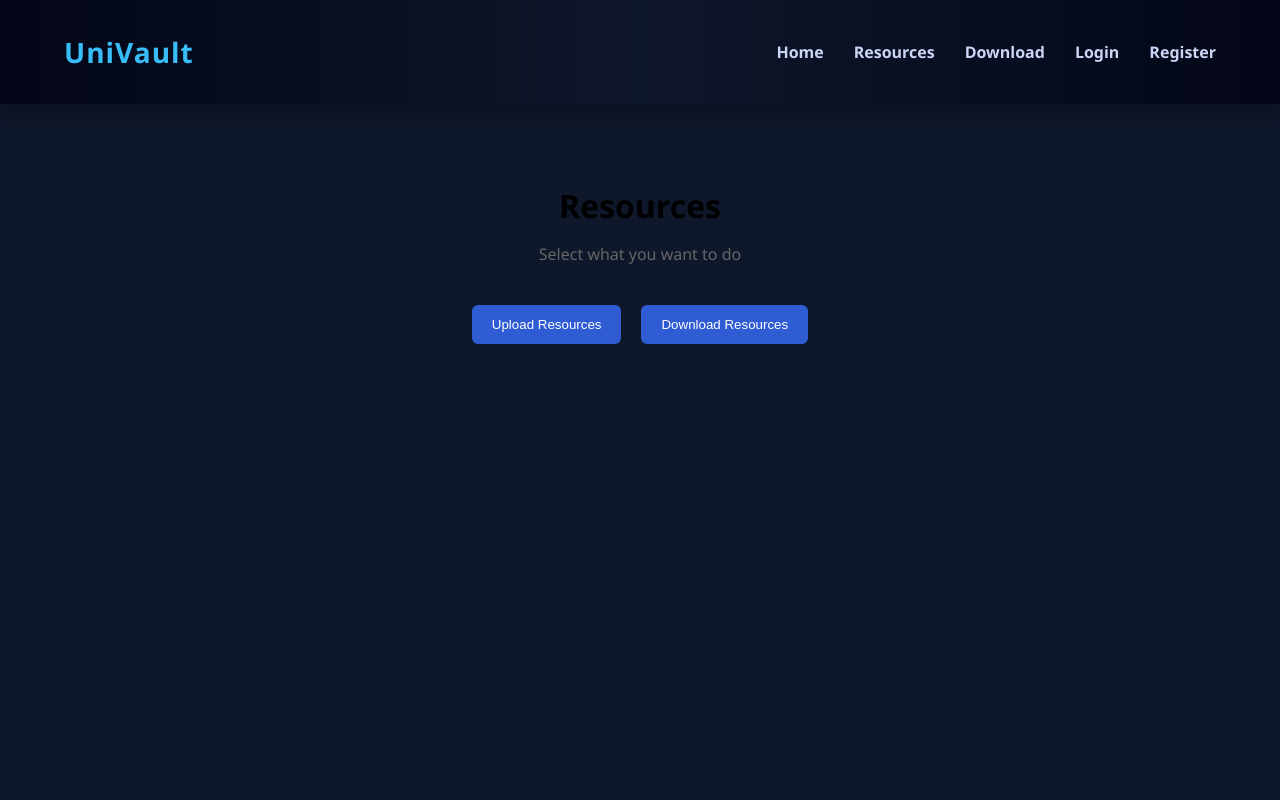
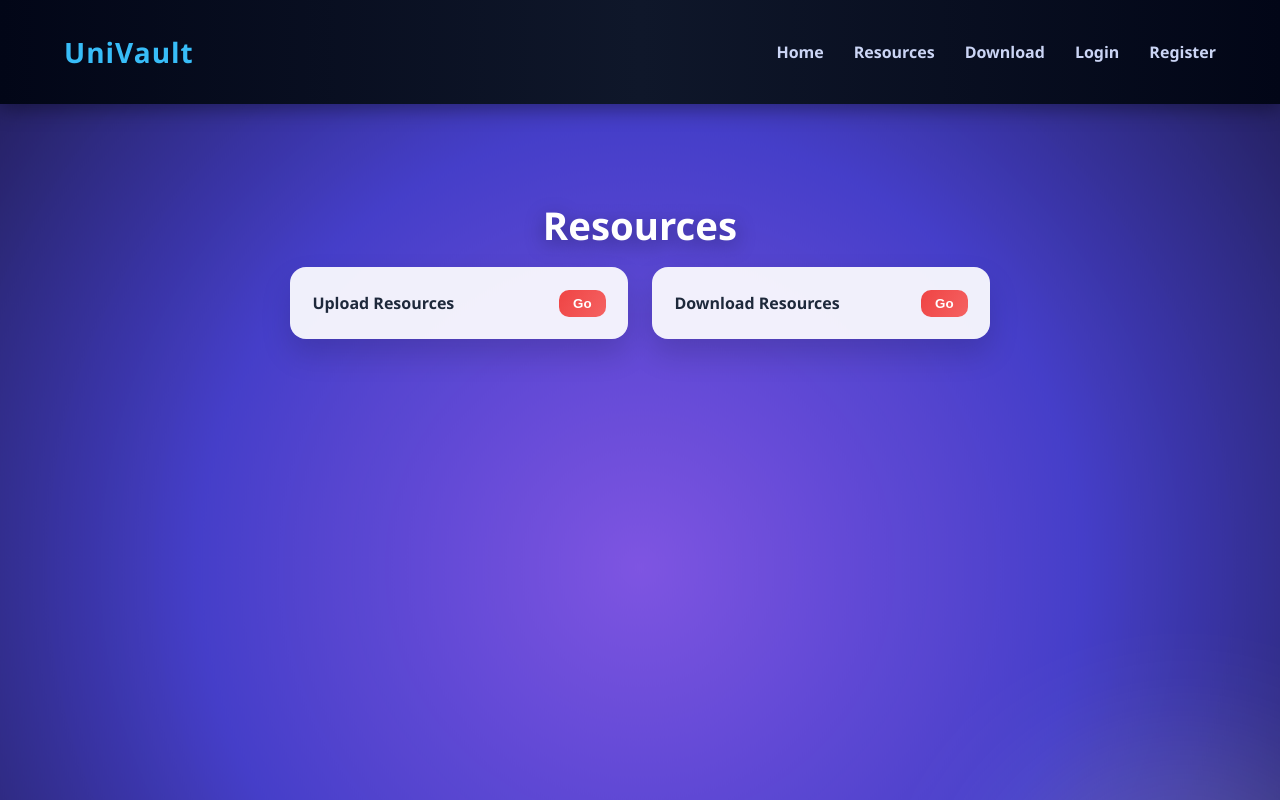
Before and after one commit to Samir-AlJaber/UniVault, a React (Vite) app in the folder client/: page /resources in a window 1280 px wide. Shown: the top 800 px of the page. Built offline with nearby package versions, Linux system fonts and the light colour scheme.

Commit message:
update resources

```diff
--- a/client/src/App.tsx
+++ b/client/src/App.tsx
@@ -1,4 +1,5 @@
 import { BrowserRouter, Routes, Route } from "react-router-dom";
+import { GoogleOAuthProvider } from "@react-oauth/google";
 
 import Home from "./pages/Home";
 import Login from "./pages/Login";
@@ -11,6 +12,8 @@ import Profile from "./pages/Profile";
 function App() {
 
   return (
+
+    <GoogleOAuthProvider clientId="529740625989-tnqtt45ts42l6j0j8qnk2dsclnbf6mdv.apps.googleusercontent.com">
 
       <BrowserRouter>
 
@@ -34,6 +37,8 @@ function App() {
 
       </BrowserRouter>
 
+    </GoogleOAuthProvider>
+
   );
 }
 
--- a/client/src/pages/Resources.tsx
+++ b/client/src/pages/Resources.tsx
@@ -5,30 +5,31 @@ import { useNavigate } from "react-router-dom";
 export default function Resources() {
 
   const navigate = useNavigate();
-  const user = JSON.parse(localStorage.getItem("user") || "{}");
 
   return (
     <div>
 
       <Navbar />
 
-      <div className="resources-container">
+      <div className="category-container">
 
         <h2>Resources</h2>
 
-        <p>Select what you want to do</p>
+        <div className="category-list">
 
-        <div className="resource-buttons">
+          <div className="category-item">
+            <span>Upload Resources</span>
+            <button onClick={() => navigate("/upload")}>
+              Go
+            </button>
+          </div>
 
-          {user.role !== "viewer" && (
-            <button onClick={() => navigate("/upload")}>
-              Upload Resources
+          <div className="category-item">
+            <span>Download Resources</span>
+            <button onClick={() => navigate("/download")}>
+              Go
             </button>
-          )}
-
-          <button onClick={() => navigate("/download")}>
-            Download Resources
-          </button>
+          </div>
 
         </div>
 
--- a/client/src/styles/resources.css
+++ b/client/src/styles/resources.css
@@ -1,28 +1,125 @@
-.resources-container {
-  text-align: center;
-  margin-top: 80px;
+.category-container {
+  min-height: 100vh;
+  padding: 4rem 1rem;
+  display: flex;
+  flex-direction: column;
+  align-items: center;
+  position: relative;
+  overflow: hidden;
+  z-index: 1;
 }
 
-.resources-container h2 {
-  font-size: 32px;
-  margin-bottom: 10px;
+.category-container > * {
+  position: relative;
+  z-index: 2;
 }
 
-.resources-container p {
-  color: #666;
-  margin-bottom: 30px;
+.category-container::before {
+  content: "";
+  position: absolute;
+  inset: 0;
+
+  background: radial-gradient(circle at 50% 50%,
+    rgba(139, 92, 246, 0.9),
+    rgba(79, 70, 229, 0.85),
+    rgba(30, 27, 75, 0.95));
+
+  z-index: 0;
+
+  animation: bgPulse 5s ease-in-out infinite;
 }
 
-.resource-buttons button {
-  margin: 10px;
-  padding: 12px 20px;
-  background-color: #2f5bd3;
-  color: white;
-  border: none;
-  border-radius: 6px;
-  cursor: pointer;
+.category-container::after {
+  content: "";
+  position: absolute;
+  width: 400px;
+  height: 400px;
+  bottom: -120px;
+  right: -120px;
+  background: rgba(255, 255, 255, 0.15);
+  border-radius: 50%;
+  filter: blur(70px);
+  animation: float2 5s ease-in-out infinite;
 }
 
-.resource-buttons button:hover {
-  background-color: #2447a5;
+.category-container h2 {
+  color: white;
+  font-size: 2.4rem;
+  font-weight: 800;
+  margin-bottom: 2rem;
+  text-shadow: 0 5px 20px rgba(0,0,0,0.35);
+  animation: fadeUp .6s ease;
 }
+
+.category-list {
+  display: grid;
+  grid-template-columns: repeat(auto-fill, minmax(260px, 1fr));
+  gap: 2rem;
+  width: 100%;
+  max-width: 700px;
+}
+
+.category-item {
+  background: rgba(255,255,255,0.92);
+  border-radius: 16px;
+  padding: 1.8rem;
+  display: flex;
+  justify-content: space-between;
+  align-items: center;
+  gap: 12px;
+  box-shadow: 0 15px 30px rgba(0,0,0,0.15);
+  transition: .35s;
+  animation: fadeUp .5s ease;
+}
+
+.category-item:hover {
+  transform: translateY(-8px) scale(1.03);
+  box-shadow: 0 30px 60px rgba(0,0,0,0.25);
+}
+
+.category-item span {
+  font-weight: 700;
+  color: #1e293b;
+  flex: 1;
+}
+
+.category-item button {
+  padding: 8px 16px;
+  border: none;
+  border-radius: 10px;
+  background: linear-gradient(120deg,#2563eb,#6366f1,#2563eb);
+  background-size: 300% 300%;
+  color: white;
+  font-weight: 700;
+  cursor: pointer;
+  transition: .25s;
+}
+
+.category-item button:hover {
+  transform: translateY(-2px);
+  box-shadow: 0 10px 25px rgba(99,102,241,0.45);
+  animation: buttonFlow 2s linear infinite;
+}
+
+@keyframes bgPulse {
+  0% { transform: scale(1); }
+  50% { transform: scale(2); }
+  100% { transform: scale(1); }
+}
+
+@keyframes float2 {
+  0% { transform: translate(0, 0); }
+  50% { transform: translate(-140px, -100px); }
+  100% { transform: translate(0, 0); }
+}
+
+@keyframes fadeUp {
+  from { opacity: 0; transform: translateY(25px); }
+  to { opacity: 1; transform: translateY(0); }
+}
+
+@keyframes buttonFlow {
+  0% { background-position: 0% 50%; }
+  50% { background-position: 100% 50%; }
+  100% { background-position: 0% 50%; }
+}
```
Lines whose indentation alone changed are shown as unchanged.
